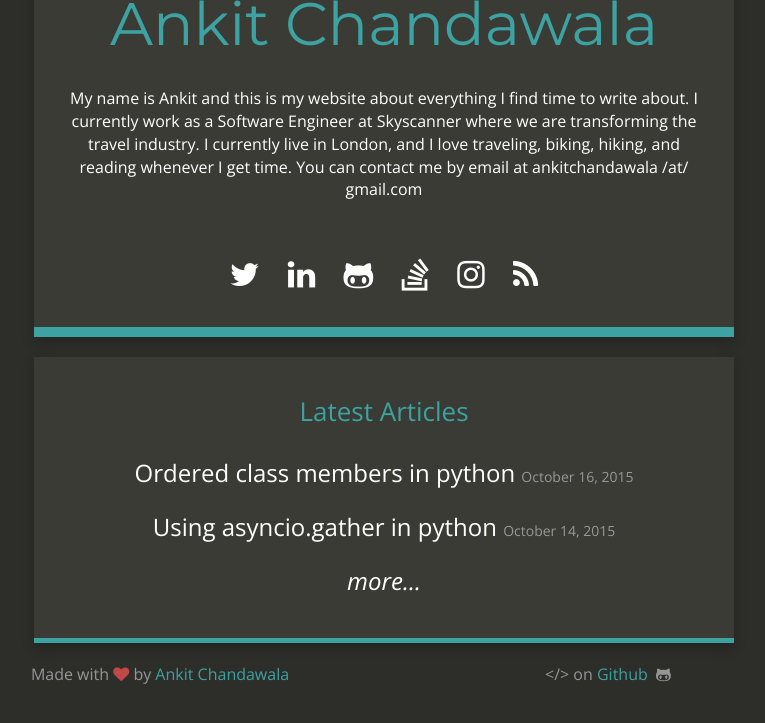
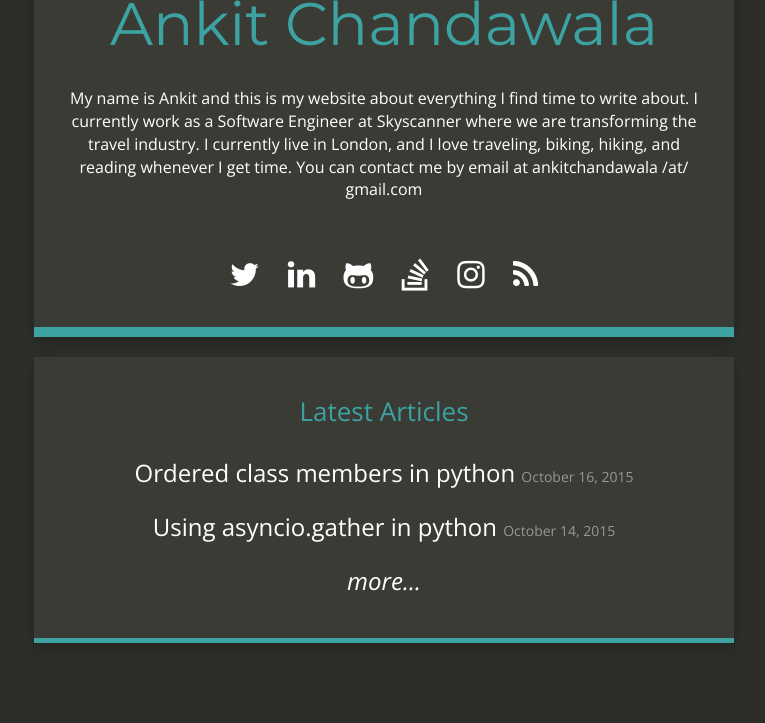
Before and after one commit to nerandell/nerandell.github.io, a Jekyll site: the page built from index.html, in a window 1280 px wide, cut to the strip 174-897 px from the top of the page. Shown: the whole strip, without its empty margins (256-1021 px from the left). Built offline with Jekyll 4.4.1, drawn with Linux system fonts in a browser that asks for light colours; nearby versions of some CDN libraries.

Commit message:
Remove footer

```diff
--- a/_config.yml
+++ b/_config.yml
@@ -27,10 +27,6 @@ stackoverflow_link: https://stackoverflow.com/users/938146/icoder
 xing_link:
 facebook_link:
 
-# Footer
-footer_left: "Made with <i class=\"fa fa-heart\"></i> by <a href=\"https://www.instagram.com/ankitchandawala/\">Ankit Chandawala</a>"
-footer_right: "&lt;/&gt; on <a href=\"https://github.com/nerandell\">Github</a> &nbsp;<i class=\"fa fa-github-alt\"></i>"
-
 # Build settings
 markdown: kramdown
 
--- a/_includes/footer.html
+++ b/_includes/footer.html
@@ -1,12 +1,3 @@
-<div class="footer clearfix">
-  <div class="col-md-6">
-    {{ site.footer_left }}
-  </div>
-  <div class="col-md-6">
-    {{ site.footer_right }}
-  </div>
-</div>
-
 <script src="//code.jquery.com/jquery-1.11.0.min.js"></script>
 <script src="//netdna.bootstrapcdn.com/bootstrap/3.1.1/js/bootstrap.min.js"></script>
 <script src="{{ site.baseurl }}/js/jquery.mmenu.min.all.js"></script>
```
